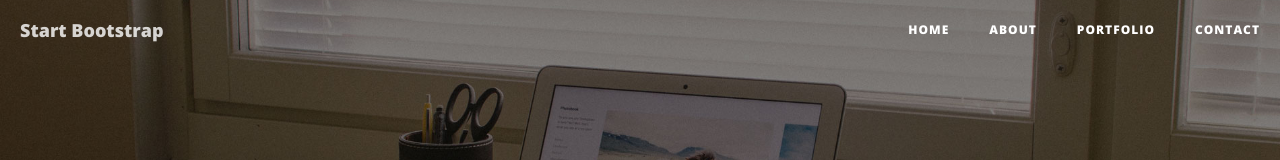
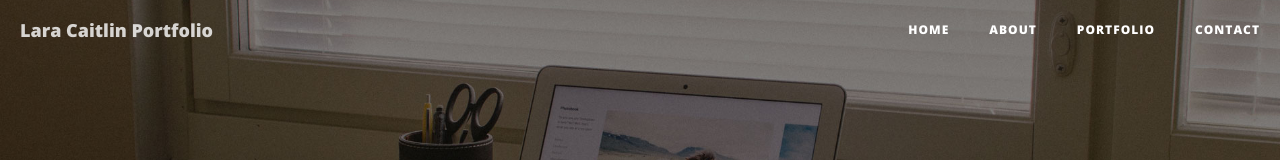
Before and after one commit to LaraMoyles/LaraMoyles.github.io, a website: page index.html in a window 1280 px wide. Shown: the top 160 px of the page. Drawn offline with nearby package versions, Linux system fonts and the light colour scheme.

Commit message:
Update index.html

```diff
--- a/index.html
+++ b/index.html
@@ -42,7 +42,7 @@
                     <span class="sr-only">Toggle navigation</span>
                     Menu <i class="fa fa-bars"></i>
                 </button>
-                <a class="navbar-brand" href="index.html">Start Bootstrap</a>
+                <a class="navbar-brand" href="index.html">Lara Caitlin Portfolio</a>
             </div>
 
             <!-- Collect the nav links, forms, and other content for toggling -->
```
